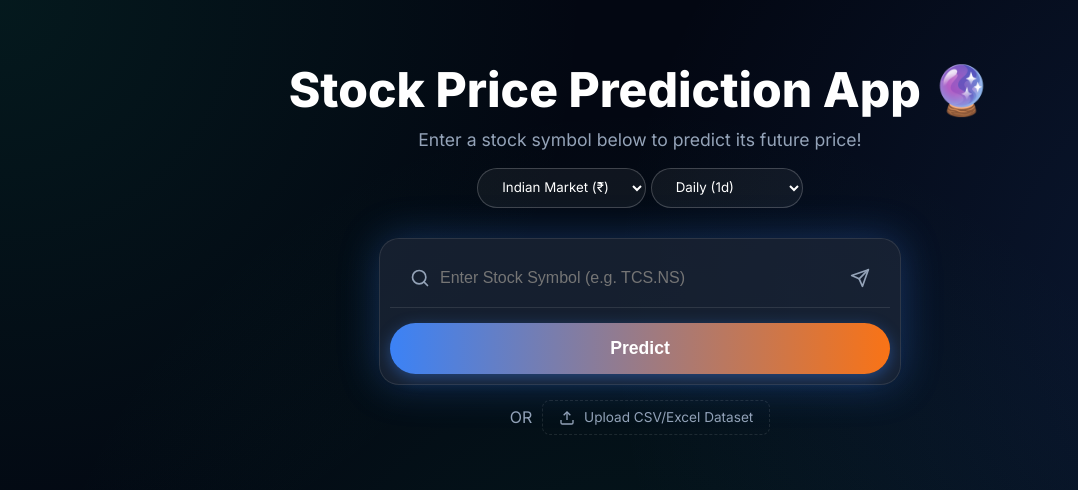
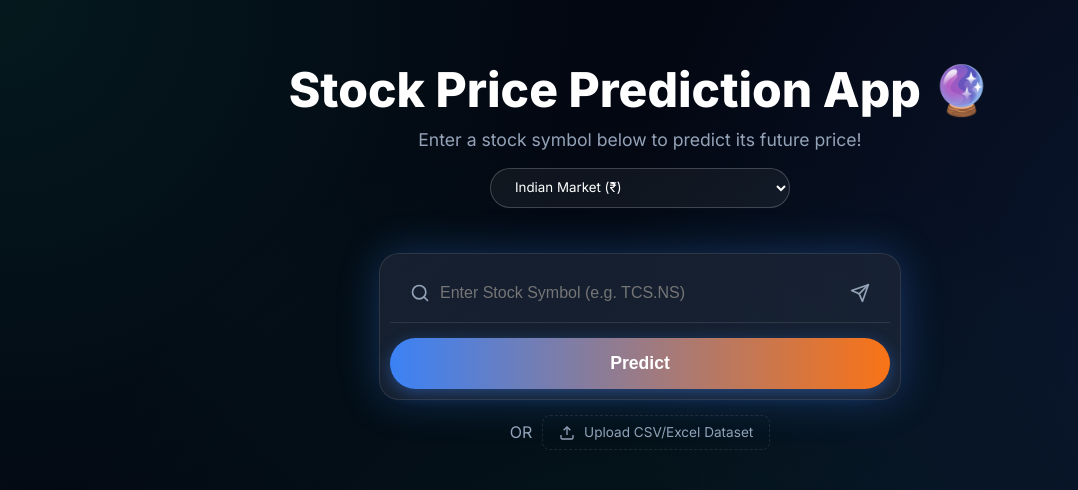
Before and after one commit to AmitKumarMaurya92/StockPricePrediction, a Flask app: page / in a window 1280 px wide. Shown: the part 80-570 px from the top of the page, without its empty margins (0-1078 px from the left). Run offline with Flask 3, Linux system fonts and the light colour scheme; some libraries are stand-ins or nearby versions.

Commit message:
feat: initialize frontend structure with index template and supporting CSS/JS assets

```diff
--- a/app/static/css/style.css
+++ b/app/static/css/style.css
@@ -173,7 +173,7 @@ nav {
     box-shadow: 0 4px 15px rgba(59, 130, 246, 0.4);
 }
 
-#market, #interval, #chart-type {
+#market, #chart-type {
     background: var(--input-bg);
     color: var(--input-text);
     border: 1px solid var(--input-border);
@@ -183,7 +183,7 @@ nav {
     outline: none;
     cursor: pointer;
 }
-#market option, #interval option, #chart-type option { color: black; }
+#market option, #chart-type option { color: black; }
 
 .dashboard-area {
     width: 100%;
--- a/app/static/js/script.js
+++ b/app/static/js/script.js
@@ -101,7 +101,7 @@ document.getElementById('predict-form').addEventListener('submit', async (e) =>
 
     const symbol = document.getElementById('symbol').value;
     const market = document.getElementById('market').value;
-    const interval = document.getElementById('interval').value;
+    const interval = '1d'; // Default interval
     const btn = document.getElementById('predict-btn');
     const loading = document.getElementById('loading');
     const resultDiv = document.getElementById('result');
--- a/app/templates/index.html
+++ b/app/templates/index.html
@@ -26,18 +26,10 @@
         <p>Enter a stock symbol below to predict its future price!</p>
 
         <form id="predict-form">
-            <div class="market-selector-wrapper" style="gap: 15px;">
-                <select id="market" style="flex: 1;">
+            <div class="market-selector-wrapper" style="margin-bottom: 15px; display: flex; justify-content: center;">
+                <select id="market" style="width: 100%; max-width: 300px;">
                     <option value="IN" selected>Indian Market (₹)</option>
                     <option value="US">US Market ($)</option>
-                </select>
-                <select id="interval" style="flex: 1;">
-                    <option value="1mo">Monthly (1mo)</option>
-                    <option value="1wk">Weekly (1wk)</option>
-                    <option value="1d" selected>Daily (1d)</option>
-                    <option value="1h">Hourly (1h)</option>
-                    <option value="15m">15 Mins (15m)</option>
-                    <option value="5m">5 Mins (5m)</option>
                 </select>
             </div>
             <div class="search-box" style="position: relative;">
```
